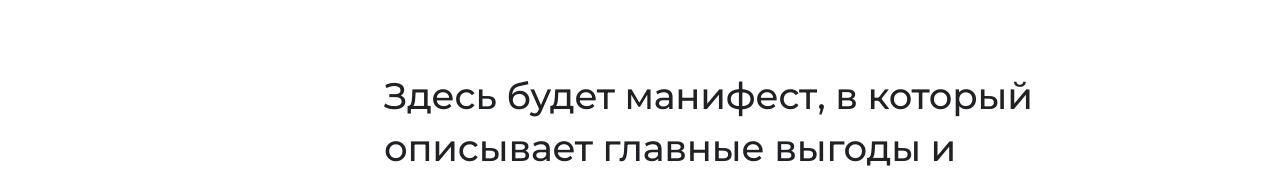
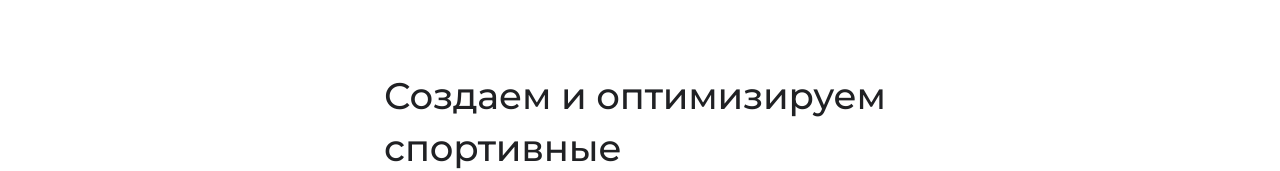
Before and after one commit to qqghst/sport-noise-v.2, a Next.js app: page / in a window 1280 px wide. Shown: the part 644-815 px from the top of the page. Built offline with nearby package versions, Linux system fonts and the light colour scheme.

Commit message:
add text for about and about-second

```diff
--- a/src/components/about-second/index.tsx
+++ b/src/components/about-second/index.tsx
@@ -48,13 +48,13 @@ const AboutSecond: React.FC = () => {
                 <p
                     ref={aboutSecondRef}
                     className='text-[23px] lg:text-[28px] 2xl:text-[37px] tracking-[-0.5px] 2xl:tracking-[-1px] leading-[30px] lg:leading-[38px] 2xl:leading-[52px] font-medium text-black w-full sm:w-[90%] md:w-[85%] lg:w-[75%] 2xl:lg-[70px]'>
-                    Мы команда digital-студии спортивного дизайна с обширным
-                    фронтом реализуемых задач и практическим опытом в области
-                    развития спортивного бизнеса. Работая в отрасли спорта,
-                    фитнеса и околоспортивных сферах, мы занимаемся продвижением
-                    спортивных проектов, усиливаем качественные аспекты бренда и
-                    реализуем маркетинговые задачи путем внедрения визуальных и
-                    креативных решений.
+                    Мы, digital-студия «SportNoise», специализируемся на
+                    визуальном дизайне и коммуникациях. Решаем маркетинговые
+                    задачи с помощью адаптивных digital-сценариев и продуктовых
+                    дизайн-концепций. Для нас каждый проект — это уникальная
+                    история с характером и традициями. Поэтому мы усиливаем
+                    иммерсивные стороны бренда и создаем особую эмоциональную
+                    связь с аудиторией
                 </p>
             </div>
         </section>
--- a/src/components/about/index.tsx
+++ b/src/components/about/index.tsx
@@ -43,10 +43,10 @@ const About: React.FC = () => {
                 <p
                     ref={refAbout}
                     className='text-[23px] lg:text-[28px] xl:text-[37px] tracking-[-0.5px] xl:tracking-[-0.2px] leading-[30px] lg:leading-[38px] xl:leading-[52px] font-medium text-black w-full sm:w-[90%] md:w-[85%] lg:w-[92%] xl:lg-[70px]'>
-                    Здесь будет манифест, в который описывает главные выгоды и
-                    пользу для бизнеса клиента. Манифест не содержит информации
-                    о услугах и о нас. Данный текст показывает примерный объем
-                    текста, чтобы не много не перегрузить.
+                    Создаем и оптимизируем спортивные бренды, помогаем компаниям
+                    реализовывать свой digital-потенциал. Меняем спортивную
+                    культуру, улучшаем узнаваемость и позиционирование, чтобы
+                    игра была яркой, а победа красивой
                 </p>
             </div>
         </section>
```
